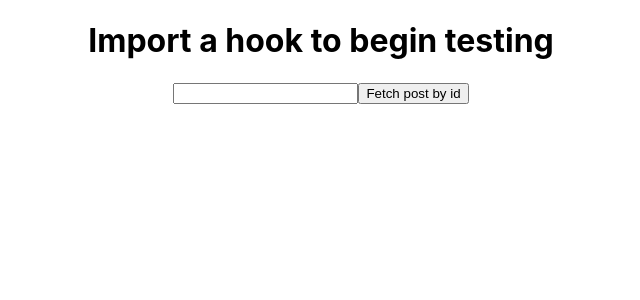
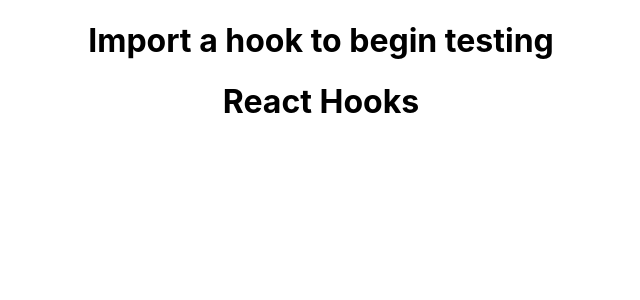
Before and after one commit to angelrosmend/Hooks-codevolution, a React (Create React App) app: page / in a window 1280 px wide. Shown: the top 300 px of the page, without its empty margins (319-959 px from the left). Built offline with nearby package versions, Linux system fonts and the light colour scheme; no server answers.

Commit message:
finished useContext session

```diff
--- a/src/App.js
+++ b/src/App.js
@@ -1,19 +1,20 @@
 import React from 'react';
-
 import './App.css';
-import MouseContainer from './hooks/useEffect/cleanup/MouseContainer';
-import ClassCounter from './hooks/useEffect/Counter/ClassCounter';
-import HookCounter from './hooks/useEffect/Counter/HookCounter';
-import FetchingData from './hooks/useEffect/fetching-data/FetchingData';
-import FetchingDataId from './hooks/useEffect/fetching-data/FetchingSpecificId';
+import ComponentC from './hooks/useContext/ComponentC';
 
 
+export const UserContext = React.createContext()
+export const ChannelContext = React.createContext()
 
 function App() {
   return (
     <div className="App">
       <h1>Import a hook to begin testing</h1>
-      <FetchingDataId/>
+      <UserContext.Provider value={'React'}>
+        <ChannelContext.Provider value={'Hooks'}>
+        <ComponentC/>
+        </ChannelContext.Provider>
+      </UserContext.Provider>
     </div>
   );
 }
--- /dev/null
+++ b/src/hooks/useContext/ComponentC.jsx
@@ -0,0 +1,12 @@
+import React from 'react'
+import ComponentE from './ComponentE'
+
+function ComponentC() {
+    return (
+        <div>
+            <ComponentE/>
+        </div>
+    )
+}
+
+export default ComponentC
--- /dev/null
+++ b/src/hooks/useContext/ComponentE.jsx
@@ -0,0 +1,15 @@
+import React,{useContext} from 'react'
+import {ChannelContext, UserContext} from '../../App'
+
+function ComponentE() {
+
+   const user = useContext(UserContext)
+   const channel = useContext(ChannelContext)
+    return (
+        <div>
+            <h1>{user} {channel}</h1>
+        </div>
+    )
+}
+
+export default ComponentE
```
Also changed, not shown: src/hooks/useContext/ComponentF.jsx (added, +23 -0 lines).
